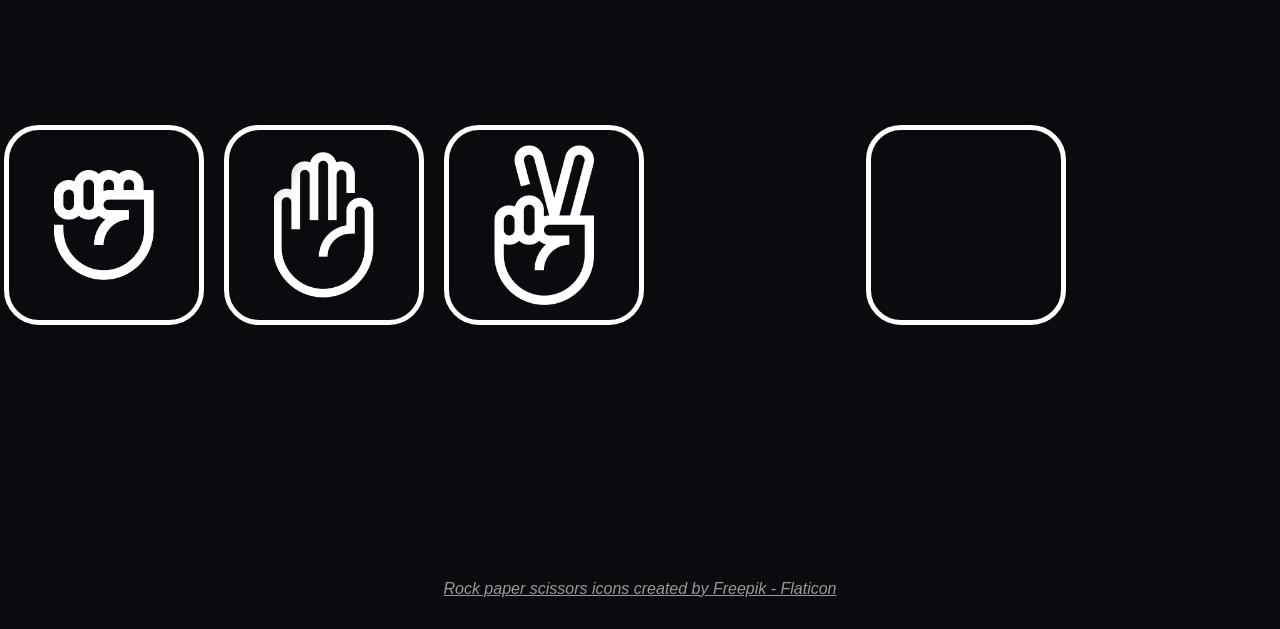
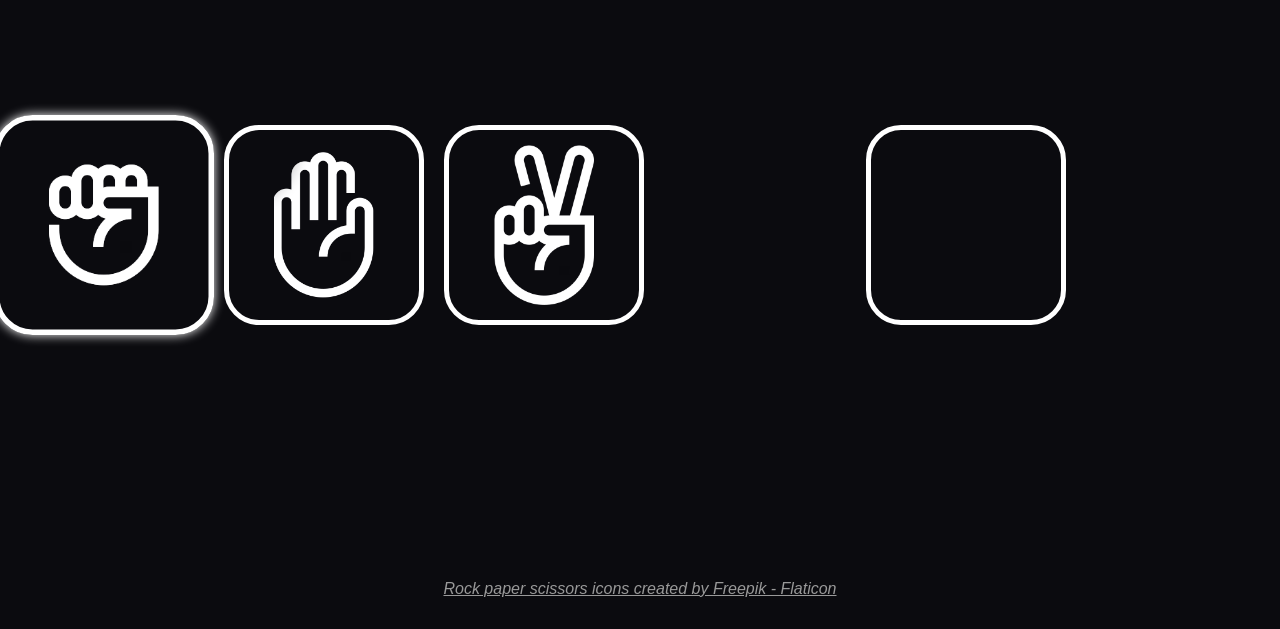
Before and after one commit to SwDarkCrow/rock-paper-scissors, a plain HTML site: page index.html in a window 1280 px wide. In both pictures the pointer is over the element 104 px from the left and 396 px from the top of the page. Shown: the part 171-800 px from the top of the page. Drawn offline with Linux system fonts and the light colour scheme.

Commit message:
Add animations

```diff
--- a/style.css
+++ b/style.css
@@ -97,3 +97,12 @@ a {
   font-size: 1.75rem;
   min-height: 2.5rem;
 }
+
+.options .image, .options > img {
+  transition: 0.2s;
+}
+
+.options .image:hover, .options > img:hover {
+  scale: 1.1;
+  box-shadow: 0 0 10px White;
+}
```
